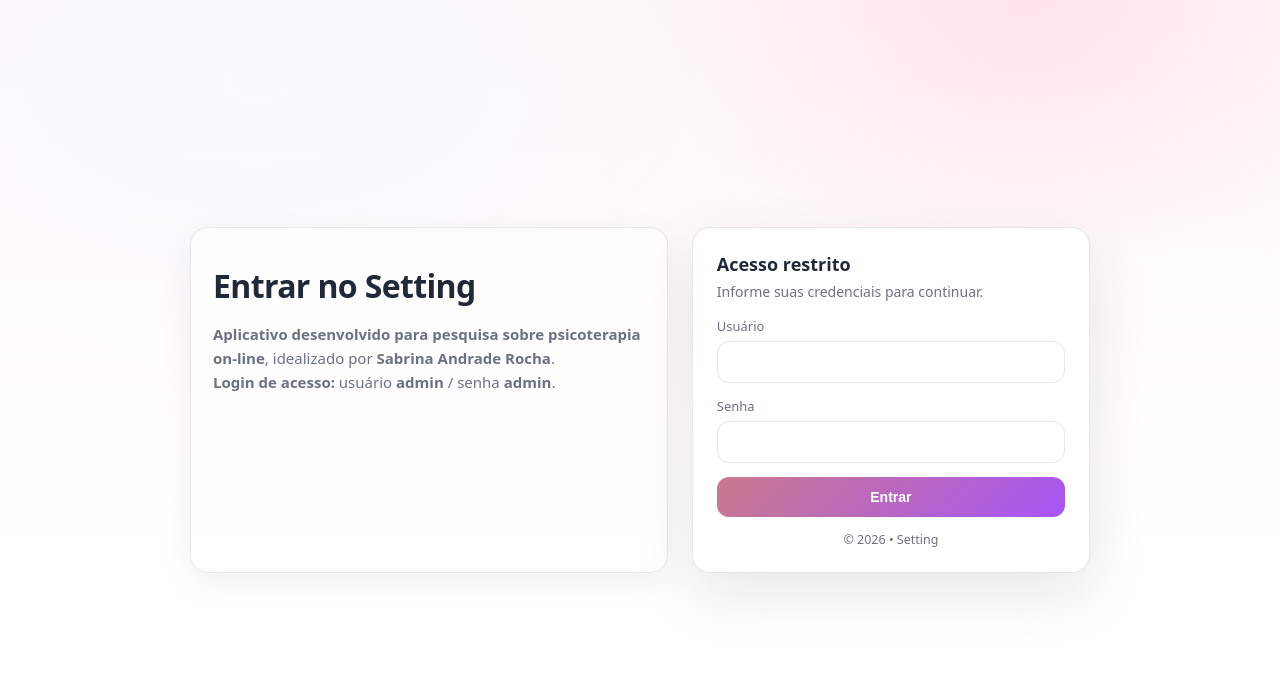
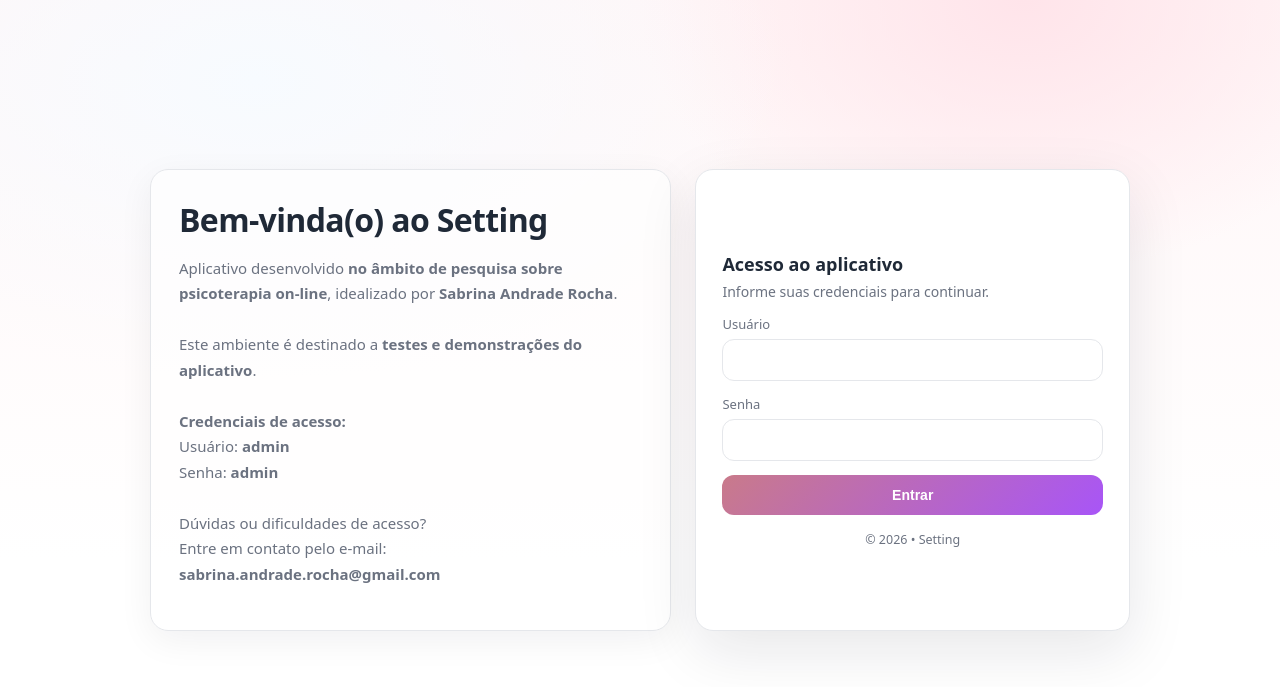
Before and after one commit to sabrinaandraderocha-cmyk/setting-psicoterapia-online, a FastAPI app: page /login in a window 1280 px wide. Shown: the top 687 px of the page. Run offline with FastAPI, Linux system fonts and the light colour scheme.

Commit message:
Update login.html

```diff
--- a/app/templates/login.html
+++ b/app/templates/login.html
@@ -39,23 +39,22 @@
 
     .wrap{
       width:100%;
-      max-width: 900px;
+      max-width: 980px;
       display:grid;
       grid-template-columns: 1.2fr 1fr;
       gap: 24px;
-      align-items: stretch;
     }
 
     .hero{
-      padding: 26px 22px;
+      padding: 28px;
       border-radius: var(--radius);
-      background: rgba(255,255,255,.6);
+      background: rgba(255,255,255,.65);
       border:1px solid var(--border);
       box-shadow: 0 10px 35px rgba(17,24,39,.06);
     }
 
     h1{
-      margin: 10px 0;
+      margin: 0 0 12px 0;
       font-size: 32px;
       letter-spacing: -0.02em;
     }
@@ -63,14 +62,14 @@
     .sub{
       color: var(--muted);
       font-size: 15px;
-      line-height: 1.6;
+      line-height: 1.7;
     }
 
     .card{
       background: var(--card);
       border-radius: var(--radius);
       box-shadow: var(--shadow);
-      padding: 24px;
+      padding: 26px;
       border:1px solid var(--border);
       display:flex;
       flex-direction: column;
@@ -83,7 +82,7 @@
     }
 
     .card p{
-      margin:0 0 16px 0;
+      margin:0 0 14px 0;
       color: var(--muted);
       font-size: 14px;
     }
@@ -135,13 +134,13 @@
     }
 
     .foot{
-      margin-top: 14px;
+      margin-top: 16px;
       font-size: 12.5px;
       color: var(--muted);
       text-align:center;
     }
 
-    @media (max-width: 820px){
+    @media (max-width: 860px){
       .wrap{ grid-template-columns: 1fr; }
     }
   </style>
@@ -151,16 +150,26 @@
   <div class="wrap">
 
     <section class="hero">
-      <h1>Entrar no Setting</h1>
+      <h1>Bem-vinda(o) ao Setting</h1>
+
       <p class="sub">
-        <strong>Aplicativo desenvolvido para pesquisa sobre psicoterapia on-line</strong>,
-        idealizado por <strong>Sabrina Andrade Rocha</strong>.<br />
-        <strong>Login de acesso:</strong> usuário <strong>admin</strong> / senha <strong>admin</strong>.
+        Aplicativo desenvolvido <strong>no âmbito de pesquisa sobre psicoterapia on-line</strong>,
+        idealizado por <strong>Sabrina Andrade Rocha</strong>.<br /><br />
+
+        Este ambiente é destinado a <strong>testes e demonstrações do aplicativo</strong>.<br /><br />
+
+        <strong>Credenciais de acesso:</strong><br />
+        Usuário: <strong>admin</strong><br />
+        Senha: <strong>admin</strong><br /><br />
+
+        Dúvidas ou dificuldades de acesso?<br />
+        Entre em contato pelo e-mail:<br />
+        <strong>sabrina.andrade.rocha@gmail.com</strong>
       </p>
     </section>
 
     <main class="card">
-      <h2>Acesso restrito</h2>
+      <h2>Acesso ao aplicativo</h2>
       <p>Informe suas credenciais para continuar.</p>
 
       {% if error %}
```
